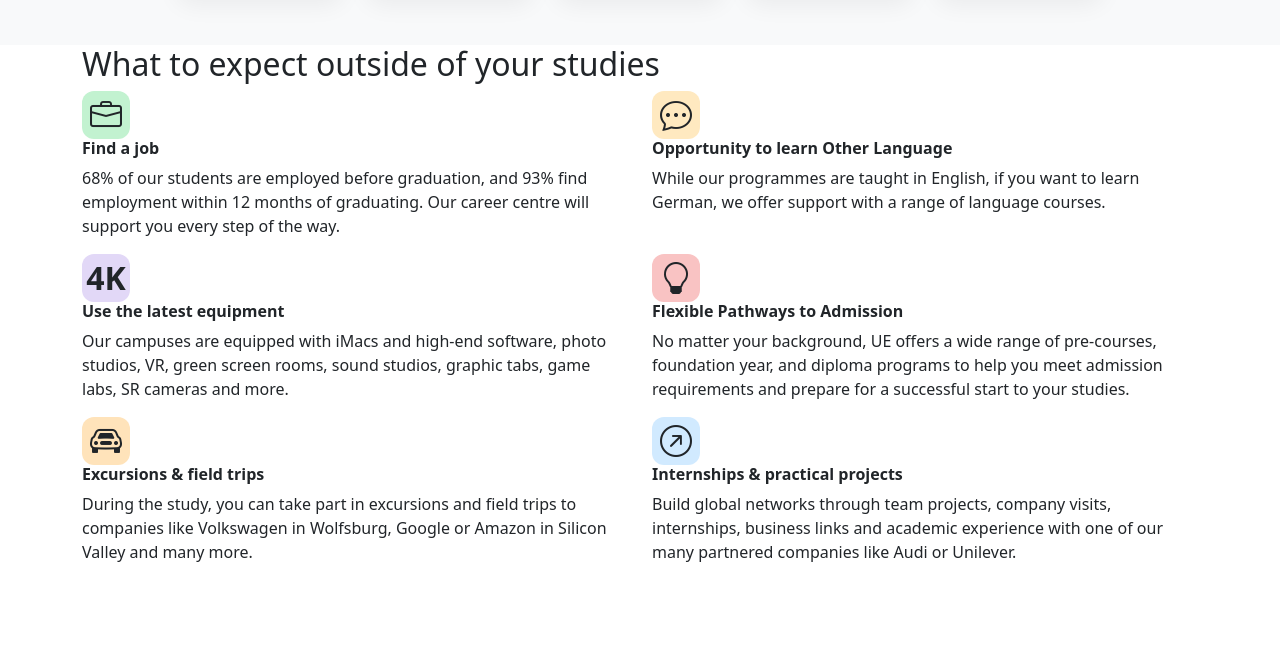
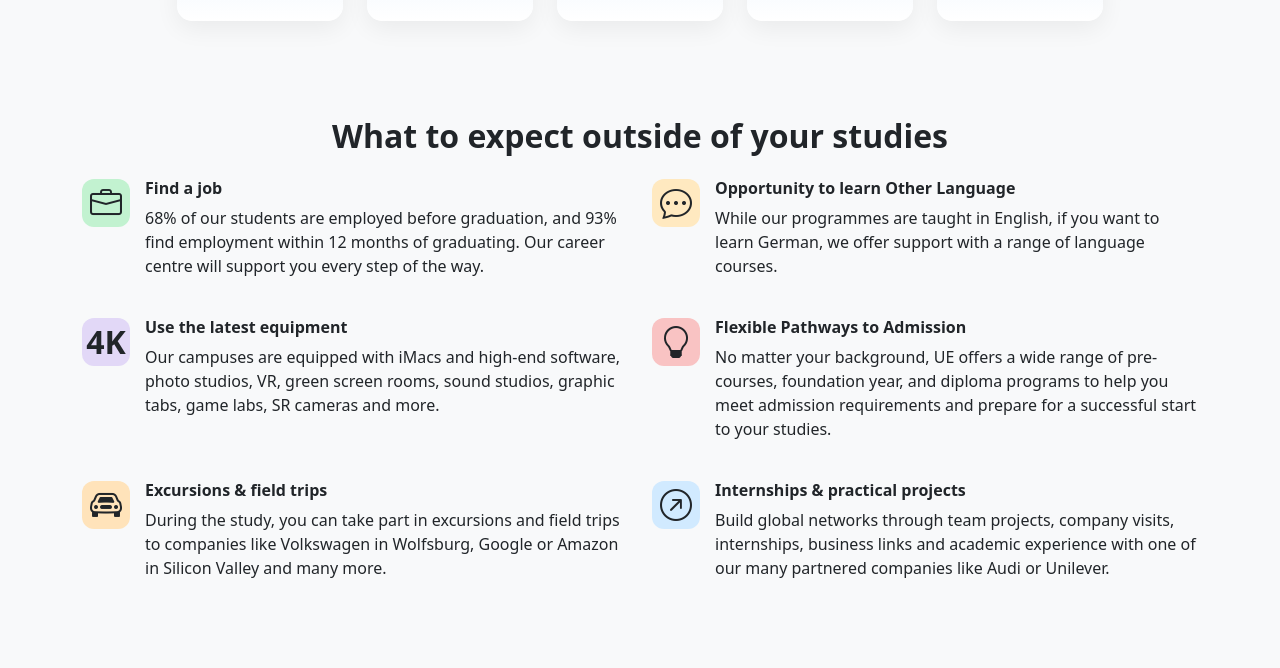
Before and after one commit to arunkumarnura18-source/landingpage, a plain HTML site: page index.html in a window 1280 px wide. Shown: the part 1927-2595 px from the top of the page. Before the commit the page ends 2507 px from the top, so only its background shows below. Drawn offline with nearby package versions, Linux system fonts and the light colour scheme.

Commit message:
updated commit

```diff
--- a/index.html
+++ b/index.html
@@ -148,7 +148,7 @@
     <!-- Hero Section End -->
 
     <!-- About us Start -->
-    <section class="aboutus bg-light">
+    <section class="aboutus bg-light mt-5">
       <div class="container mt-4">
         <div class="aboutus row align-items-center g-5">
           <div class="col-sm-6 col-lg-6 text-md-start">
@@ -352,10 +352,13 @@
     <!-- Second card section end -->
 
     <!-- offer section -->
-    <div class="container">
-      <h2>What to expect outside of your studies</h2>
-      <div class="row">
-        <div class="col-6">
+    <section class="bg-light">
+      <div class="container py-5">
+        <h2 class="fw-bold text-center">
+          What to expect outside of your studies
+        </h2>
+        <div class="row mt-4">
+          <div class="col-md-6">
             <div class="expectation-item">
               <div class="icon-box green-bg">
                 <i class="bi bi-briefcase"></i>
@@ -363,14 +366,14 @@
               <div>
                 <h6 class="fw-bold">Find a job</h6>
                 <p>
-                68% of our students are employed before graduation, and 93% find
-                employment within 12 months of graduating. Our career centre
-                will support you every step of the way.
+                  68% of our students are employed before graduation, and 93%
+                  find employment within 12 months of graduating. Our career
+                  centre will support you every step of the way.
                 </p>
               </div>
             </div>
           </div>
-        <div class="col-6">
+          <div class="col-md-6">
             <div class="expectation-item">
               <div class="icon-box yellow-bg">
                 <i class="bi bi-chat-dots"></i>
@@ -378,13 +381,14 @@
               <div>
                 <h6 class="fw-bold">Opportunity to learn Other Language</h6>
                 <p>
-                While our programmes are taught in English, if you want to learn
-                German, we offer support with a range of language courses.
+                  While our programmes are taught in English, if you want to
+                  learn German, we offer support with a range of language
+                  courses.
                 </p>
               </div>
             </div>
           </div>
-        <div class="col-6">
+          <div class="col-md-6">
             <div class="expectation-item">
               <div class="icon-box purple-bg">
                 <strong>4K</strong>
@@ -399,7 +403,7 @@
               </div>
             </div>
           </div>
-        <div class="col-6">
+          <div class="col-md-6">
             <div class="expectation-item">
               <div class="icon-box red-bg">
                 <i class="bi bi-lightbulb"></i>
@@ -415,7 +419,7 @@
               </div>
             </div>
           </div>
-        <div class="col-6">
+          <div class="col-md-6">
             <div class="expectation-item">
               <div class="icon-box orange-bg">
                 <i class="bi bi-car-front"></i>
@@ -431,7 +435,7 @@
             </div>
           </div>
 
-        <div class="col-6">
+          <div class="col-md-6">
             <div class="expectation-item">
               <div class="icon-box blue-bg">
                 <i class="bi bi-arrow-up-right-circle"></i>
@@ -440,14 +444,15 @@
                 <h6 class="fw-bold">Internships & practical projects</h6>
                 <p>
                   Build global networks through team projects, company visits,
-                internships, business links and academic experience with one of
-                our many partnered companies like Audi or Unilever.
+                  internships, business links and academic experience with one
+                  of our many partnered companies like Audi or Unilever.
                 </p>
               </div>
             </div>
           </div>
         </div>
       </div>
+    </section>
   </body>
   <script>
     const toggleFormBtn = document.getElementById("toggleFormBtn");
--- a/style.css
+++ b/style.css
@@ -68,7 +68,7 @@ span {
 
 /* About us section Start */
 .aboutus img {
-  box-shadow: 0px 8px 12px rgba(0, 0, 0, 0.6);
+  box-shadow: 0px 8px 12px rgba(0, 0, 0, 0.06);
   transition: all 0.3s ease-in-out;
 }
 .aboutus img:hover {
@@ -142,4 +142,20 @@ span {
   justify-content: center;
   border-radius: 12px;
   margin-right: 15px;
+  padding: 10px;
 }
+
+.expectation-item {
+  display: flex;
+  margin-bottom: 1.5rem;
+}
+
+@media (max-width: 768px) {
+  .expectation-item {
+    display: block;
+    align-items: start;
+  }
+  .icon-box {
+    margin-bottom: 10px;
+  }
+}
```
Lines whose indentation alone changed are shown as unchanged.
